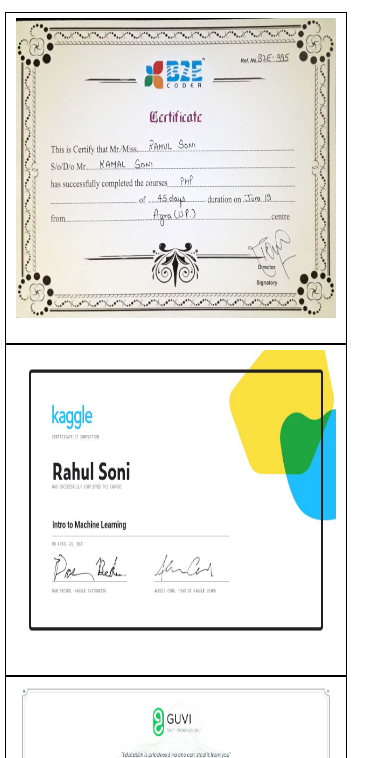
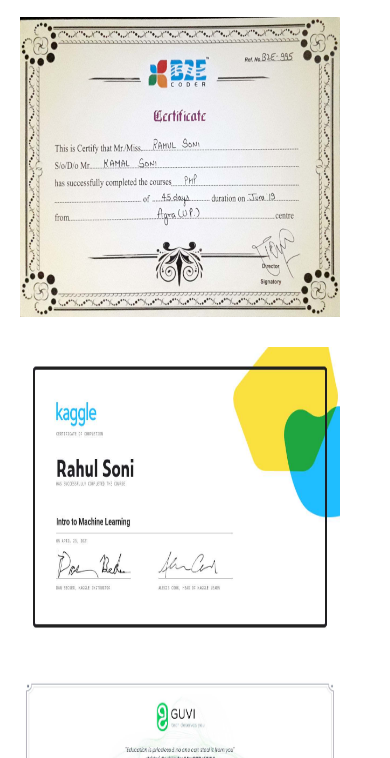
Before and after one commit to RahulSoni-6993/rahulsoni.github.io, a plain HTML site: page certificates.html in a window 390 px wide. Shown: the part 86-844 px from the top of the page. Drawn offline with Linux system fonts and the light colour scheme.

Commit message:
second commit

```diff
--- a/certificates.css
+++ b/certificates.css
@@ -50,7 +50,7 @@
     display: flex;
     justify-content: center;
     align-items: center;
-    /* flex-wrap: wrap; */
+    flex-wrap: wrap;
     margin: 50px 10px 50px 10px;
 }
 .main .certi-blocks .certi1 img{
@@ -103,13 +103,13 @@
         align-items: unset;
         /* flex-wrap: wrap; */
         padding: 0px;
-        margin: 5px 5px 5px 5px;
+        margin: 5px 5px 5px 10px;
     }
     .main .certi-blocks .certi1{
         position: relative;
         margin: 0px;
         width: 330px;
-        border: 1px solid;
+        /* border: 1px solid;    */
         text-align: center;
         height: 320px;
         padding: 5px;
```
